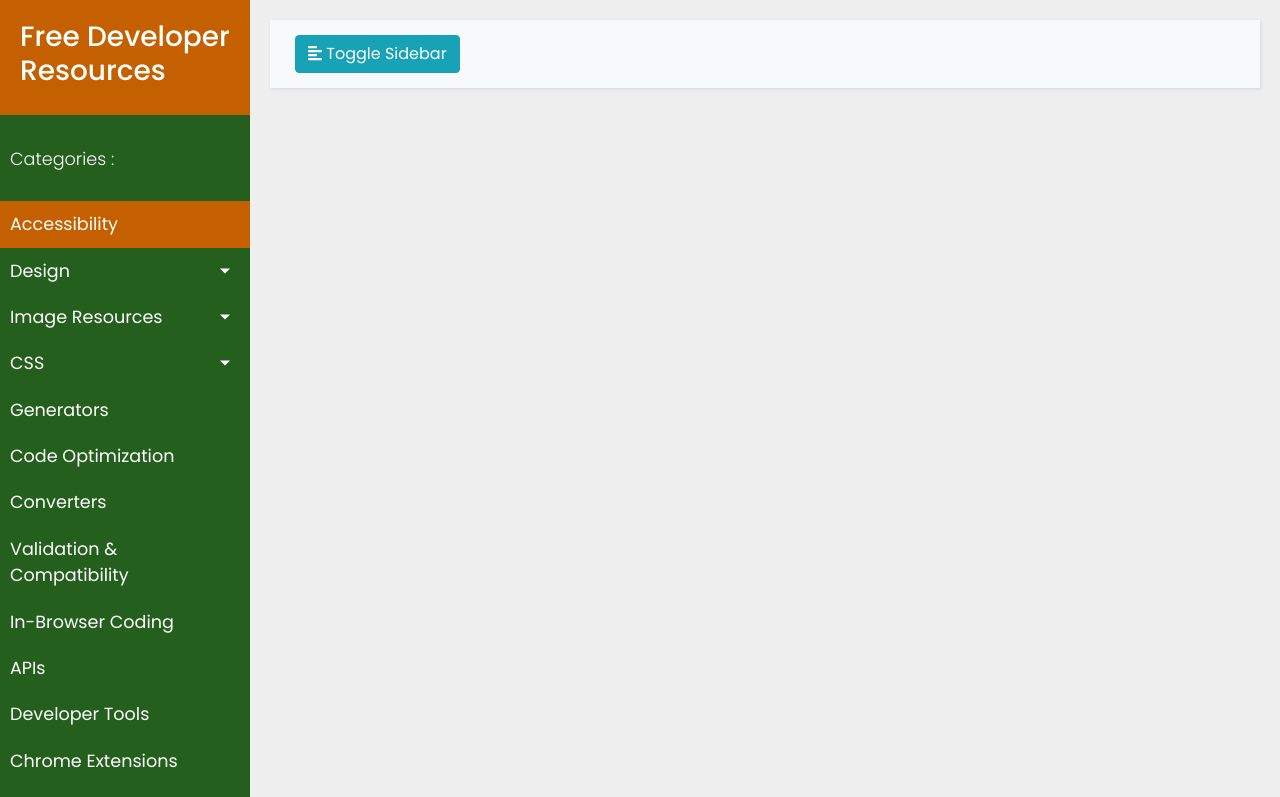
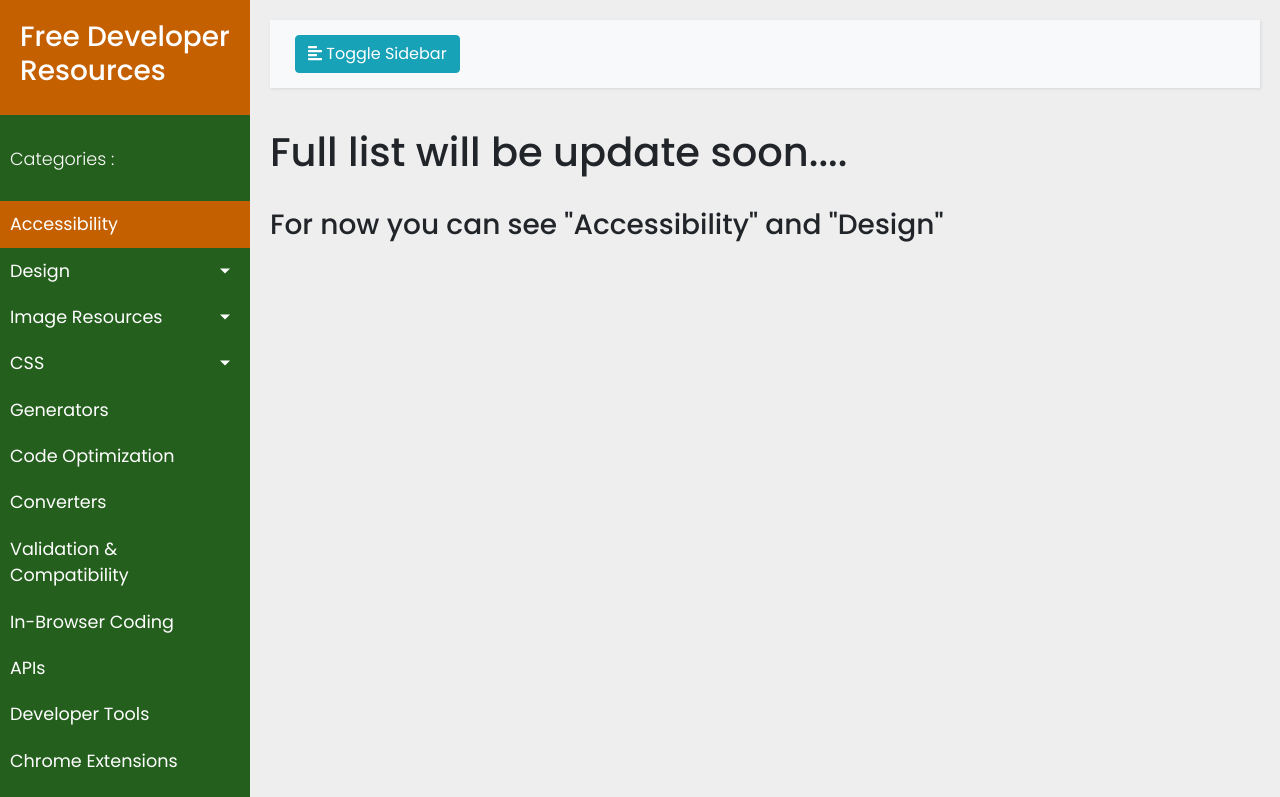
Before and after one commit to git11hub/developer-resources, a plain HTML site: page index.html in a window 1280 px wide. Shown: the top 797 px of the page. Drawn offline with nearby package versions, Linux system fonts and the light colour scheme.

Commit message:
coming soong update

```diff
--- a/index.html
+++ b/index.html
@@ -256,6 +256,13 @@
                     </div> -->
                 </div>
             </nav>
+            <div>
+                <h1>Full list will be update soon....</h1>
+                <br>
+                <h3>For now you can see "Accessibility" and "Design"</h3>
+                <br>
+            </div>
+
             <!-- Accessibility -->
             <div id="accessibilitySubmenu" class="collapse">
                 <h4>Accessibility:</h3>
@@ -452,8 +459,8 @@
                         </ul>
                     </div>
 
+        </div>
 
-        </div>
     </div>
 
     <!-- jQuery CDN - Slim version (=without AJAX) -->
```
